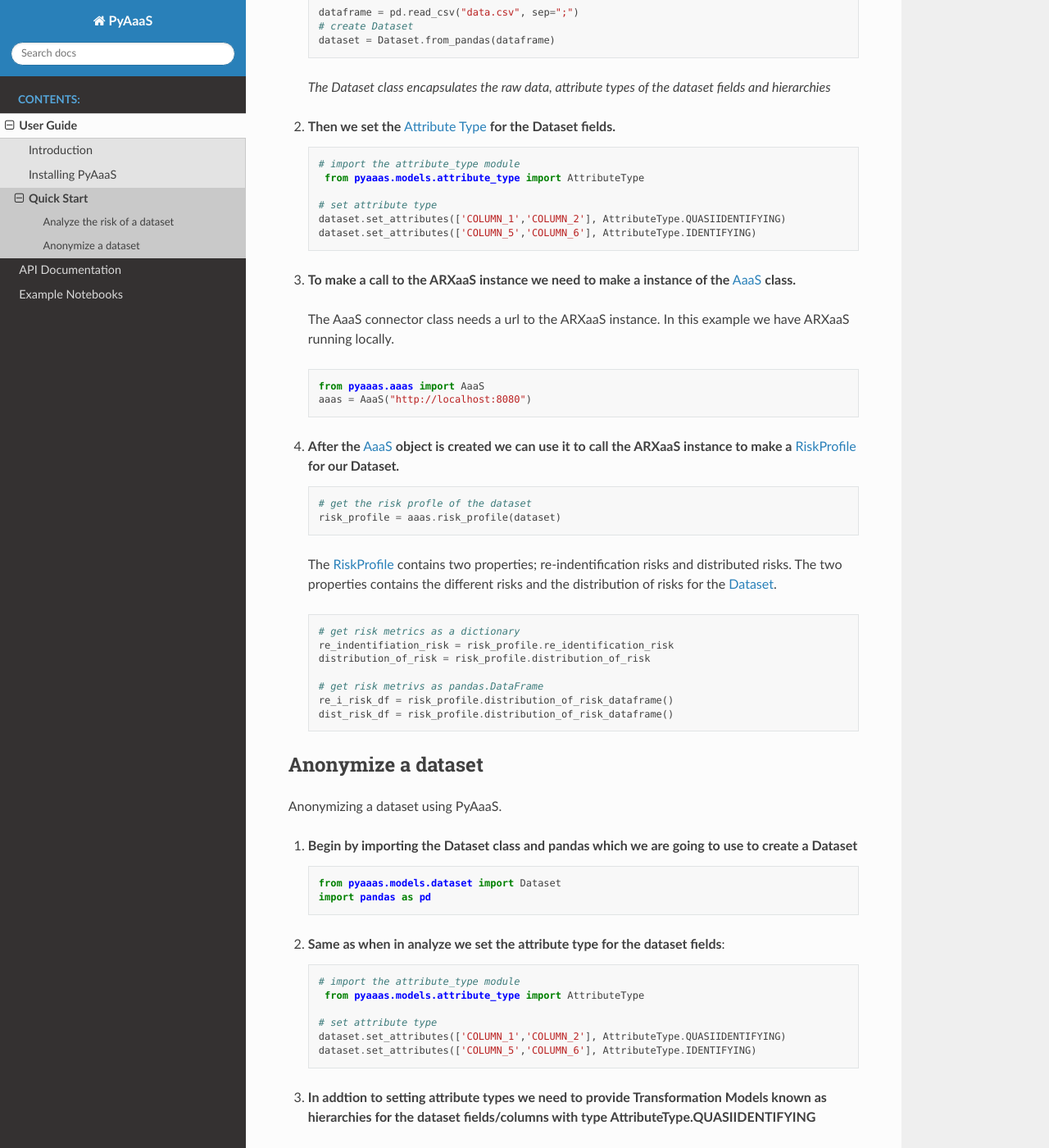
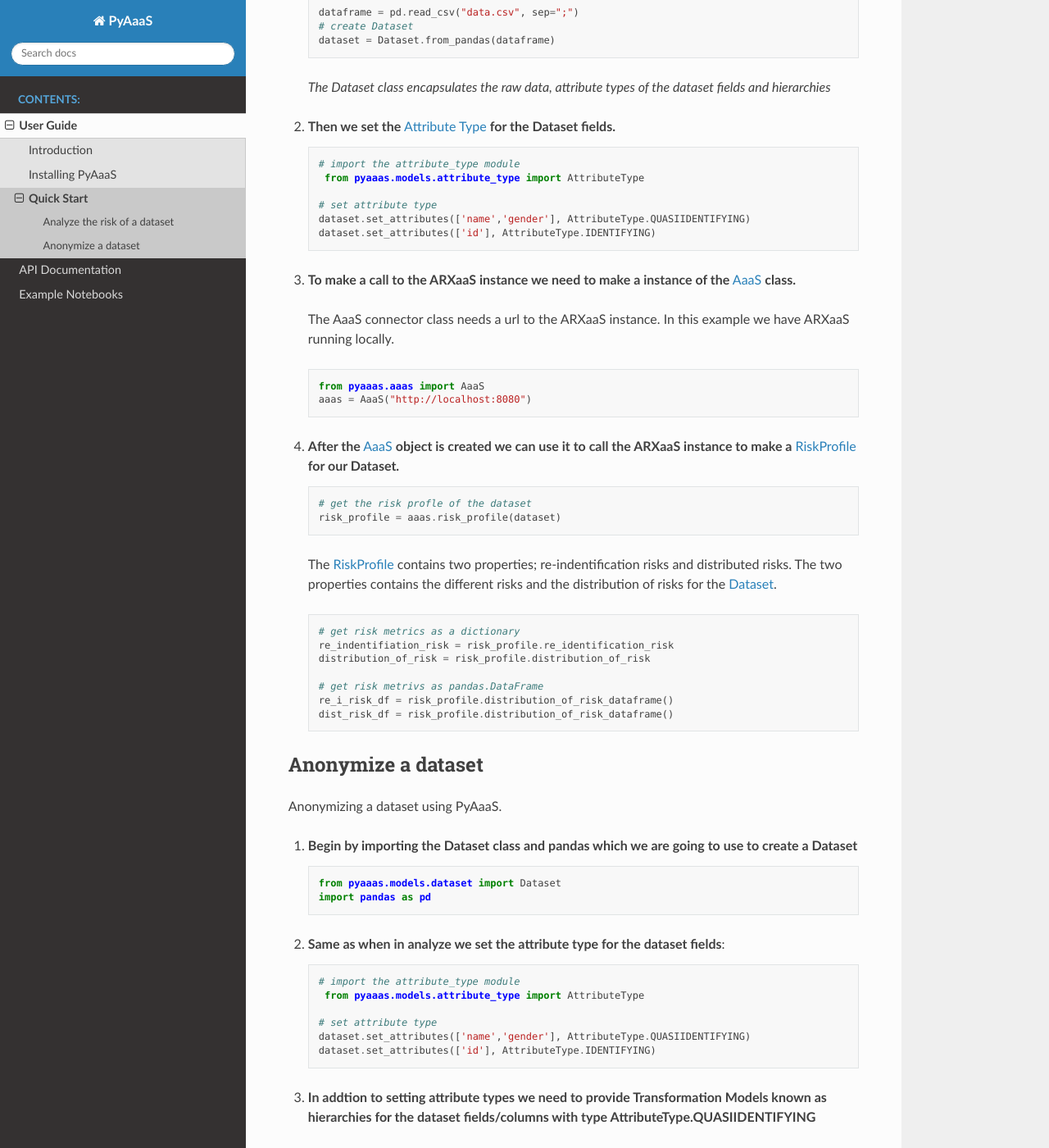
Before and after one commit to navikt/pyarxaas, a Sphinx documentation site: the page built from docs/user-guide/quick-start.rst, in a window 1280 px wide and 1400 px high, scrolled down 850 px. Shown: the whole window at 82% size. Built offline with Sphinx 7.4.7 and the Read the Docs theme 2.0.0, drawn with Linux system fonts in a browser that asks for light colours; formulas are drawn with MathJax 3.

Commit message:
REFACTOR column names

```diff
--- a/docs/user-guide/quick-start.rst
+++ b/docs/user-guide/quick-start.rst
@@ -43,8 +43,8 @@ Analyze the risk of a dataset using PyAaaS is very simple.
      from pyaaas.models.attribute_type import AttributeType
 
     # set attribute type
-    dataset.set_attributes(['COLUMN_1','COLUMN_2'], AttributeType.QUASIIDENTIFYING)
-    dataset.set_attributes(['COLUMN_5','COLUMN_6'], AttributeType.IDENTIFYING)
+    dataset.set_attributes(['name','gender'], AttributeType.QUASIIDENTIFYING)
+    dataset.set_attributes(['id'], AttributeType.IDENTIFYING)
 
 3. **To make a call to the ARXaaS instance we need to make a instance of the** :ref:`aaas` **class.**
 
@@ -90,8 +90,8 @@ Anonymizing a dataset using PyAaaS.
      from pyaaas.models.attribute_type import AttributeType
 
     # set attribute type
-    dataset.set_attributes(['COLUMN_1','COLUMN_2'], AttributeType.QUASIIDENTIFYING)
-    dataset.set_attributes(['COLUMN_5','COLUMN_6'], AttributeType.IDENTIFYING)
+    dataset.set_attributes(['name','gender'], AttributeType.QUASIIDENTIFYING)
+    dataset.set_attributes(['id'], AttributeType.IDENTIFYING)
 
 3. **In addtion to setting attribute types we need to provide Transformation Models known as hierarchies for the dataset fields/columns with type AttributeType.QUASIIDENTIFYING**
  Hierarchies can be added as pandas.DataFrame objects::
```
